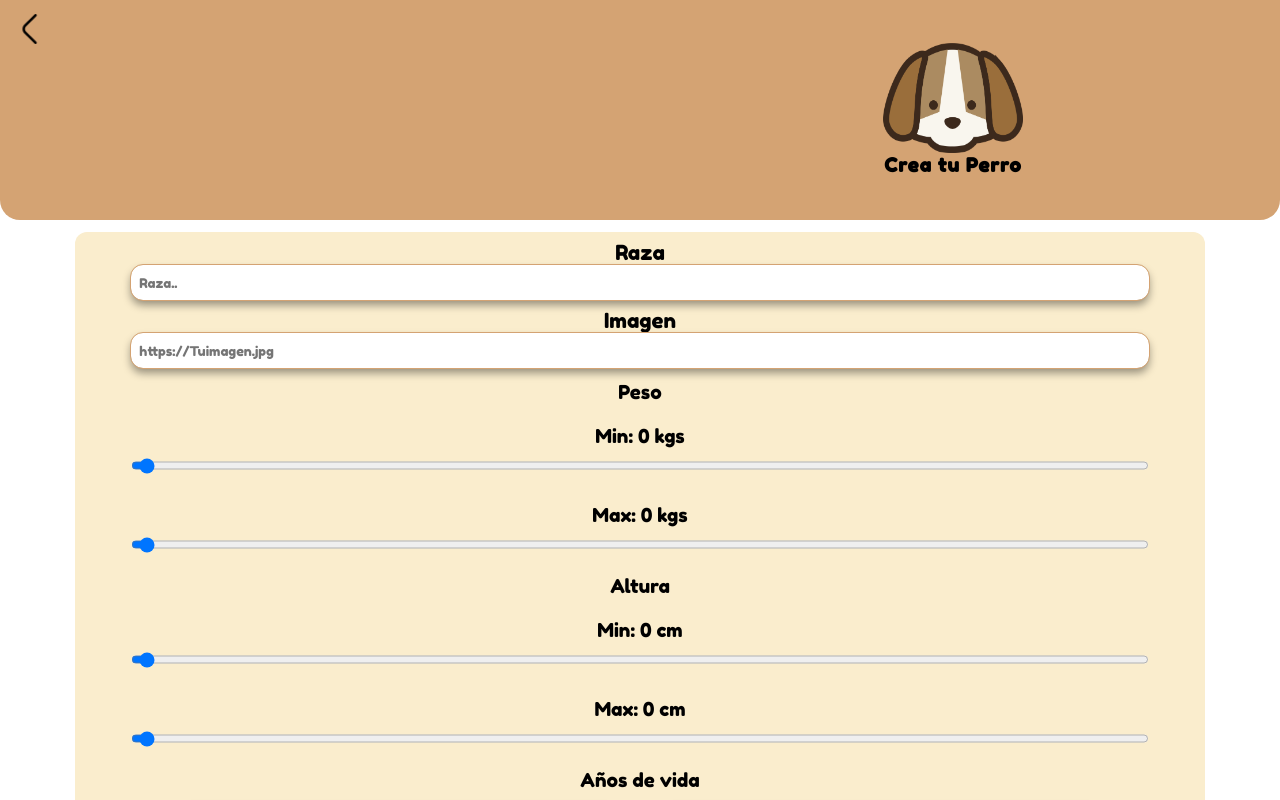
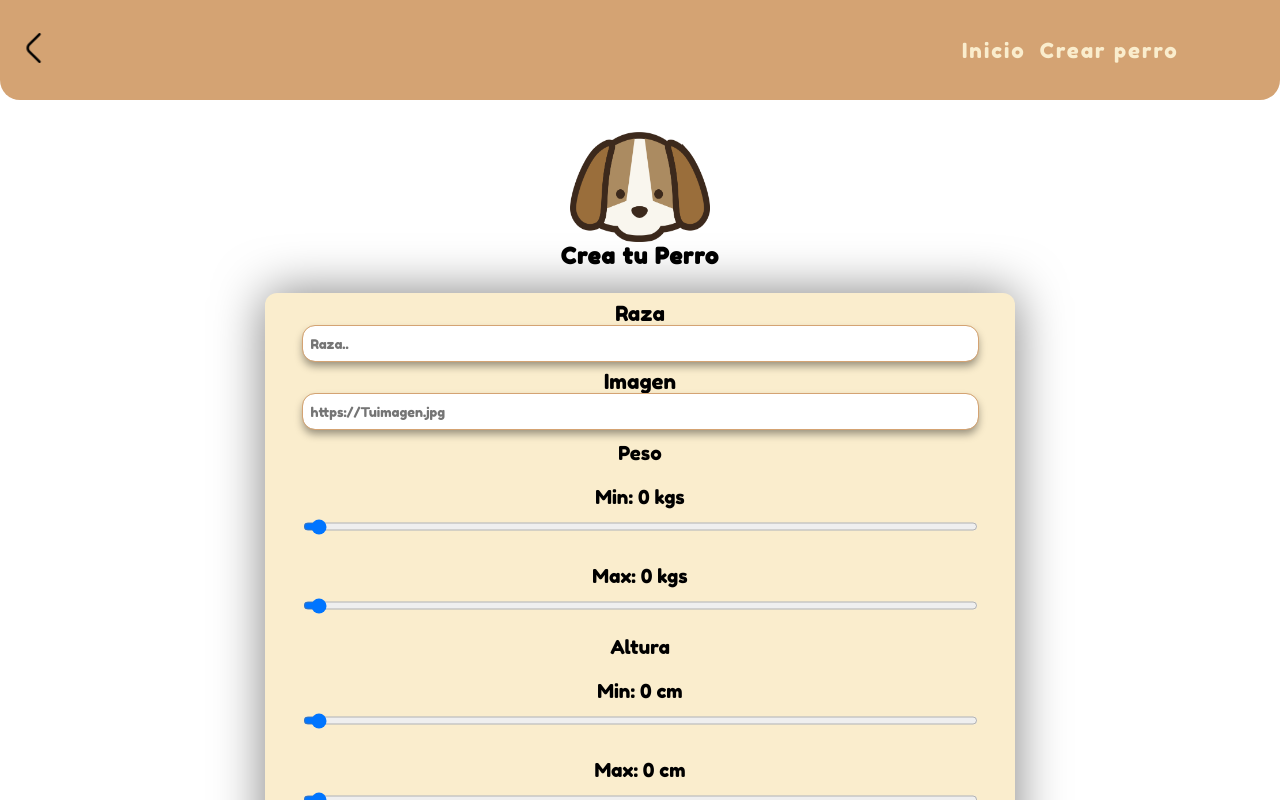
Before and after one commit to LucianoGimenezz/Henry-PI-dogs, a React (Create React App) app in the folder client/: page /createDog in a window 1280 px wide. Shown: the top 800 px of the page. Built offline with nearby package versions, Linux system fonts and the light colour scheme.

Commit message:
[ADD] responsive /createDog

```diff
--- a/client/src/pages/CreateDog.jsx
+++ b/client/src/pages/CreateDog.jsx
@@ -17,13 +17,21 @@ const CreateDog = () => {
         <Link to="/home">
           <img src={logobackTo} alt="Volver atrás " />
         </Link>
+        <ul className="Nav">
+          <Link to="/home">
+            <li>Inicio</li>
+          </Link>
+          <Link to="/createDog">
+            <li>Crear perro</li>
+          </Link>
+        </ul>
+        <Button />
+      </section>
+      <section className="Create__container">
         <div>
           <img src={logoPerro} alt="Logo de un perro" />
           <h3>Crea tu Perro</h3>
         </div>
-        <Button />
-      </section>
-      <section className="Create__container">
         <Form />
       </section>
     </>
--- a/client/src/pages/Details.jsx
+++ b/client/src/pages/Details.jsx
@@ -1,6 +1,6 @@
 import { useParams } from "react-router-dom";
 import { useSelector, useDispatch } from "react-redux";
-import { getDogByID } from "../redux/actions";
+import { getDogByID, cleanDetails } from "../redux/actions";
 import { useEffect, useContext, useRef } from "react";
 import { ModalContext } from "../context";
 import Modal from "../components/Modal";
@@ -14,6 +14,7 @@ const Details = () => {
   const dispatch = useDispatch();
   const { detailDog } = useSelector((state) => state);
   useEffect(() => {
+    dispatch(cleanDetails());
     dispatch(getDogByID(id));
     // eslint-disable-next-line react-hooks/exhaustive-deps
   }, []);
@@ -25,7 +26,6 @@ const Details = () => {
   };
 
   const handlerAnimate = (e) => {
-    // const { clientX, clientY } = e;
     const { layerX, layerY } = e.nativeEvent;
     const height = detailRef.current.clientHeight;
     const width = detailRef.current.clientWidth;
--- a/client/src/redux/actions/actions-type.js
+++ b/client/src/redux/actions/actions-type.js
@@ -5,3 +5,4 @@ export const RESET_FILTERS = 'RESET_FILTERS';
 export const GET_DOG_BY_NAME = 'GET_DOG_BY_NAME';
 export const SET_LOADING = 'SET_LOADING';
 export const GET_DOG_BY_ID = 'GET_DOG_BY_ID'
+export const CLEAN_DETAILS = 'CLEAN_DETAILS'
--- a/client/src/redux/actions/index.js
+++ b/client/src/redux/actions/index.js
@@ -5,6 +5,7 @@ FILTER_DOGS, RESET_FILTERS,
 GET_DOG_BY_NAME,
 SET_LOADING,
 GET_DOG_BY_ID,
+CLEAN_DETAILS
 } from './actions-type'
 
 import { paginate } from '../../utils'
@@ -68,3 +69,5 @@ export const filterDogs = (option) => ({ type: FILTER_DOGS, payload: option })
 export const resetFilters = () => ({ type: RESET_FILTERS })
 
 export const setLoading = () =>  ({ type: SET_LOADING })
+
+export const cleanDetails = () => ({ type: CLEAN_DETAILS })
--- a/client/src/redux/reducer/index.js
+++ b/client/src/redux/reducer/index.js
@@ -6,6 +6,7 @@ RESET_FILTERS,
 GET_DOG_BY_NAME,
 SET_LOADING,
 GET_DOG_BY_ID,
+CLEAN_DETAILS
 } from '../actions/actions-type'
 
 import { filter, paginate } from '../../utils'
@@ -66,6 +67,11 @@ const reducer = (state = initialState, { type, payload }) => {
           ...state,
           detailDog: payload[0]
         }
+      case CLEAN_DETAILS:
+        return {
+          ...state,
+          detailDog: {}
+        }
       default:
           return { ...state }
     }
--- a/client/src/styles/createdog.css
+++ b/client/src/styles/createdog.css
@@ -9,13 +9,24 @@
 
 .CreateDog__header {
     width: 100%;
-    height: 220px;
-    padding: 14px;
+    height: 100px;
+    padding: 18px;
+    margin-bottom: 20px;
     display: flex;
     justify-content: space-between;
+    align-items: center;
     background-color: var(--primary-color);
     border-bottom-left-radius: 20px;
     border-bottom-right-radius: 20px;
+}
+
+.CreateDog__header  ul {
+    display: none;
+    height: 60px;
+    width: 300px;
+    align-items: center;
+    justify-self: end;
+    gap: 14px;
 }
 
 .CreateDog__header  > a > img {
@@ -23,20 +34,45 @@
     height: 30px;
 }
 
-.CreateDog__header > div {
+.CreateDog__header .Header__button  {
+    justify-self: end;
+}
+
+.Create__container > div {
     width: 50%;
+    justify-self: center;
     display: flex;
     flex-direction: column;
     justify-content: center;
     align-items: center;
+    margin-bottom: 24px;
 }
 
-.CreateDog__header > div  > img {
+.Create__container > div  > img {
     width: 140px;
     height: 110px;
 }
 
-h3 {
-    font-size: 1.2rem;
+.Create__container h3 {
+    font-size: 1.4rem;
     letter-spacing: 1px;
 }
+
+@media (min-width: 500px) {
+   .CreateDog__header  h3 {
+        font-size: 1rem;
+    }
+}
+
+@media (min-width: 900px) {
+    .CreateDog__header  ul {
+        display: flex;
+    }
+    .CreateDog__header {
+        grid-template-columns: repeat(3, 1fr);
+    }
+
+   .CreateDog__header h3 {
+        font-size: 1.2rem;
+    }
+}
--- a/client/src/styles/form.css
+++ b/client/src/styles/form.css
@@ -1,8 +1,10 @@
 .Form {
  width: 90%;
+ max-width: 750px;
  border-radius: 12px;
  display: flex;
  flex-direction: column;
+ box-shadow: 0px 0px 50px rgba(0,0,0, 0.5);
  background-color: var(--secondary-color);
 }
 
@@ -62,6 +64,7 @@
     margin: 0 auto;
     margin-top: 14px;
     margin-bottom: 20px;
+    cursor: pointer;
     border: none;
     background-color: var(--primary-color);
     color: #fff;
@@ -99,6 +102,7 @@
   top: -14px;
   border: none;
   background-color: transparent;
+  cursor: pointer;
   position: absolute;
 }
 
```
